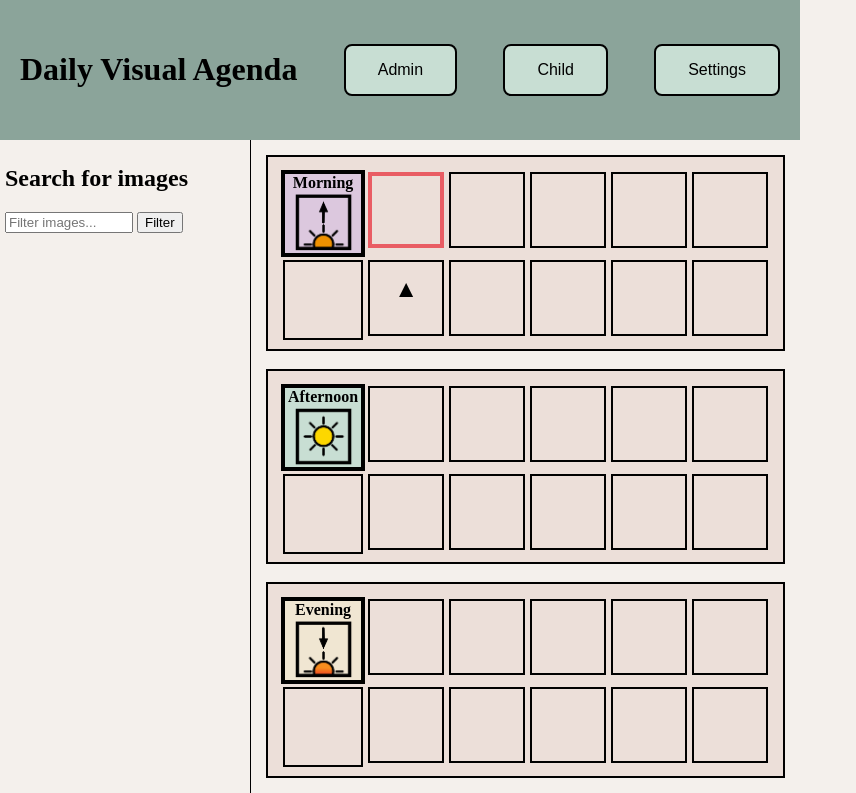
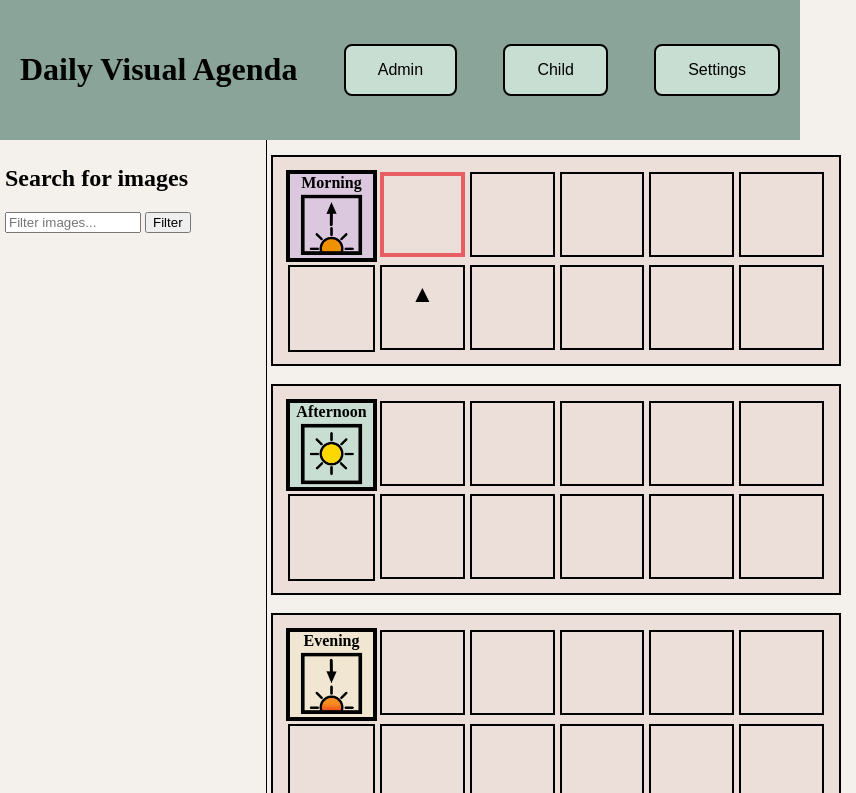
Before and after one commit to TomH568/Visual-Daily-Agenda, an Electron app: page parent/parent.html in a window 800 px wide. Both pictures are taken after a click on the button "Admin". Shown: the top 793 px of the page, 856 px wide, since content can reach past the window. Drawn offline with Linux system fonts and the light colour scheme; no server answers.

Commit message:
TH: Made top bar and search positions fixed so that they're always visible and available when scrolling through calendars

```diff
--- a/parent/parent_style.css
+++ b/parent/parent_style.css
@@ -12,33 +12,48 @@ body {
     padding: 30px 20px;
     background-color: #8ba49a;
     gap: 12px;
+    position: fixed;
+    z-index: 1;
+    max-height: 140px;
 }
 
 #AB {
     display: flex;
     /* adjust height to account for other side  */
     align-items: stretch;
+    position: relative;
+    top: 140px;
 }
 
 #search-side {
-    width: 30%;
+    width: 32%;
+    height: 100vh;
     padding: 5px;
     border-right: 1px solid black;
     min-width: 150px;
-    flex: 0 0 30%;
-
-
-    top: 0;
-
+    flex: 0 0 32%;
+    background-color: #f4f0ec;
+    position: fixed;
+    top: 140px;
+    left: 0;
+    z-index: 1;
+    overflow-y: auto;
 }
 
-#child-view-side {
+/* #child-view-side {
     width: 70%;
     height: 100%;
     padding: 5px;
     justify-items: center;
     flex: 7;
     min-width: 300px;
+} */
+
+.container-for-calendars {
+    position: relative;
+    left: max(32vw, 150px);
+    width: 68%;
+    min-width: 600px;
 }
 
 input {
--- a/parent/toggleviews.js
+++ b/parent/toggleviews.js
@@ -10,11 +10,12 @@ const childView = document.getElementById("container-for-calendars");
 
 function changeToAdminView () {
     searchView.style.display = "block";
-    searchView.style.width = "30%";
-    searchView.style.flex = "0 0 30%";
+    searchView.style.width = "32%";
+    searchView.style.flex = "0 0 32%";
 
     childView.style.display = "block";
-    childView.style.width = "70%";
+    childView.style.width = "68%";
+    childView.style.left = "max(32vw, 150px)";
 }
 
 function changeToChildView () {
@@ -22,6 +23,7 @@ function changeToChildView () {
 
     childView.style.display = "block";
     childView.style.width = "100%";
+    childView.style.left = "0px";
 }
 
 function settingsView () {
```
